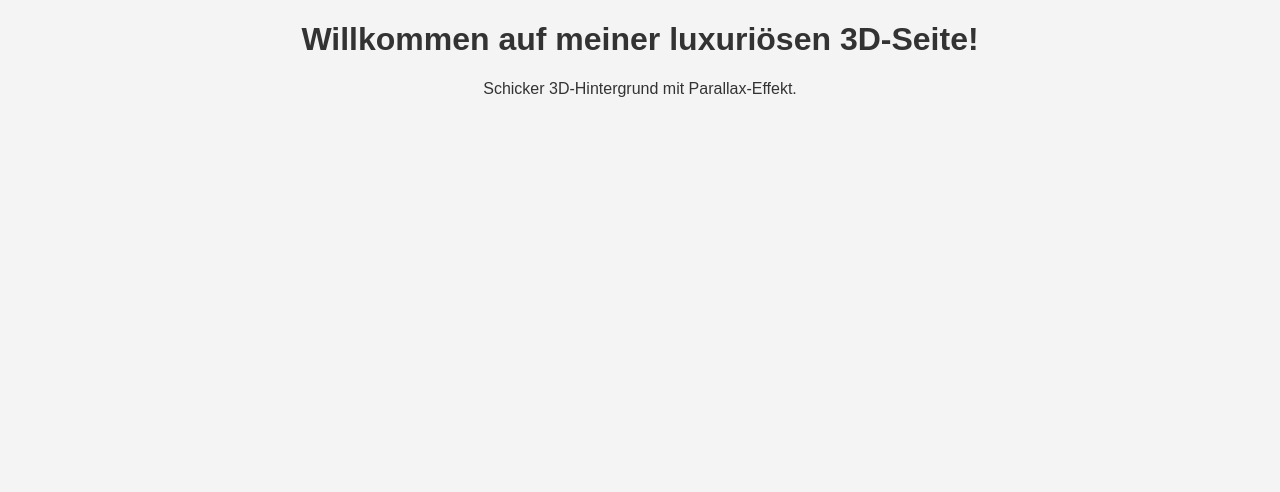
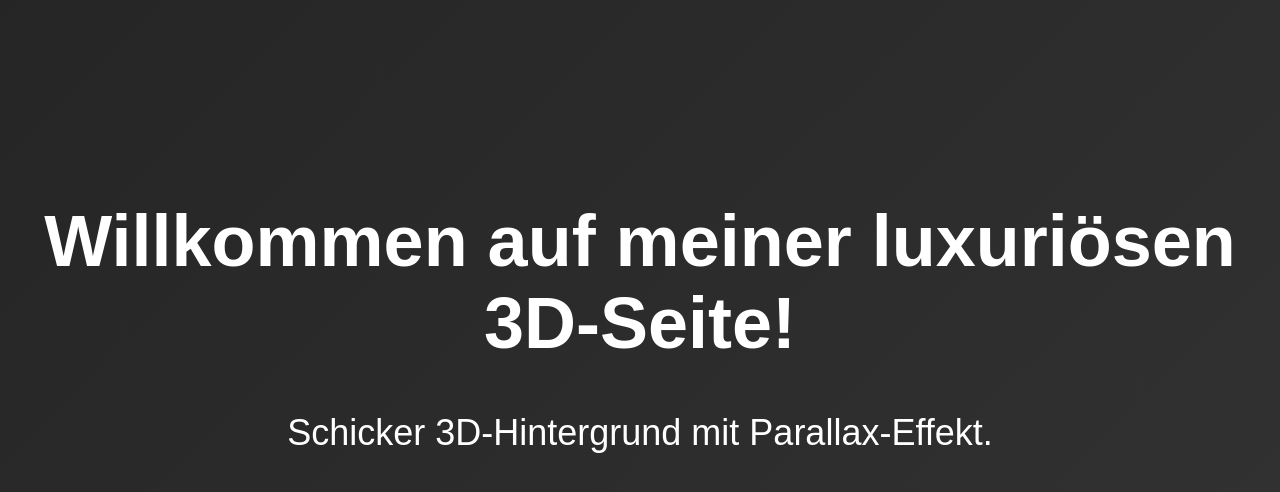
Before and after one commit to benltz/benltz.github.io, a plain HTML site: page index.html in a window 1280 px wide. Drawn offline with Linux system fonts and the light colour scheme; files that its build step writes are made by us from their sources.

Commit message:
Update style.css

```diff
--- a/style.css
+++ b/style.css
@@ -1,29 +1,42 @@
-body {
-    font-family: Arial, sans-serif;
-    background-color: #f4f4f4;
-    color: #333;
+/* Grundstyles für die Seite */
+body, html {
     margin: 0;
     padding: 0;
-    text-align: center;
+    height: 100%;
+    font-family: Arial, sans-serif;
+    overflow-x: hidden;
 }
 
-header {
-    background-color: gold;
-    padding: 20px;
+.background {
+    position: fixed;
+    top: 0;
+    left: 0;
+    width: 100%;
+    height: 100%;
+    background: linear-gradient(135deg, #1f1f1f, #3a3a3a);
+    transform: translateZ(-1px) scale(2);
+    z-index: -1;
+    perspective: 1000px;
 }
 
-main {
-    margin: 20px;
+.content {
+    position: relative;
+    z-index: 1;
+    color: white;
+    text-align: center;
+    margin-top: 200px;
+    font-size: 24px;
 }
 
-button {
-    padding: 10px 20px;
-    background-color: darkblue;
-    color: white;
-    border: none;
-    cursor: pointer;
+/* 3D-Scroll Effekt */
+body {
+    perspective: 1000px;
 }
 
-button:hover {
-    background-color: royalblue;
+h1 {
+    font-size: 3em;
 }
+
+p {
+    font-size: 1.5em;
+}
```
